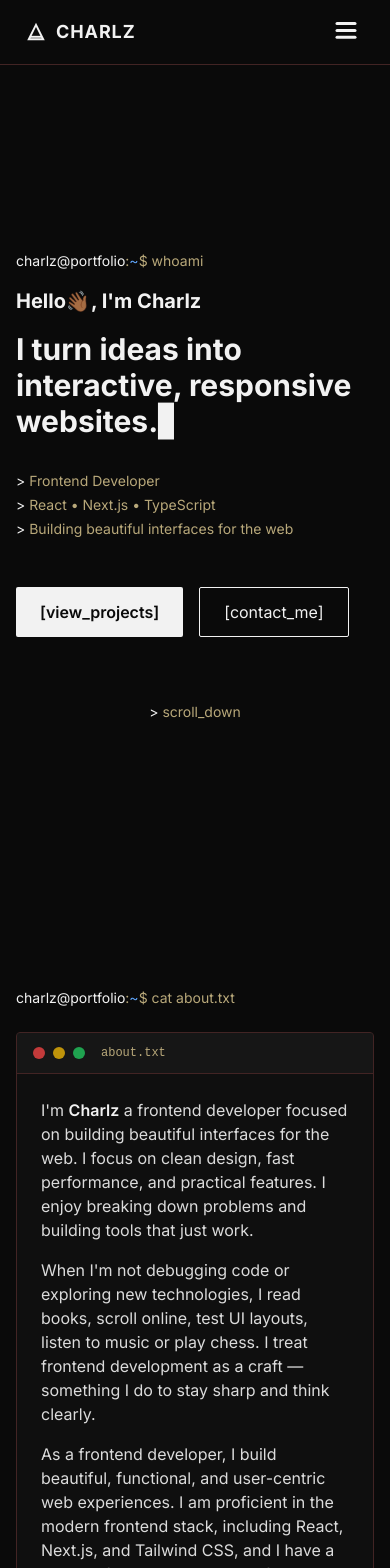
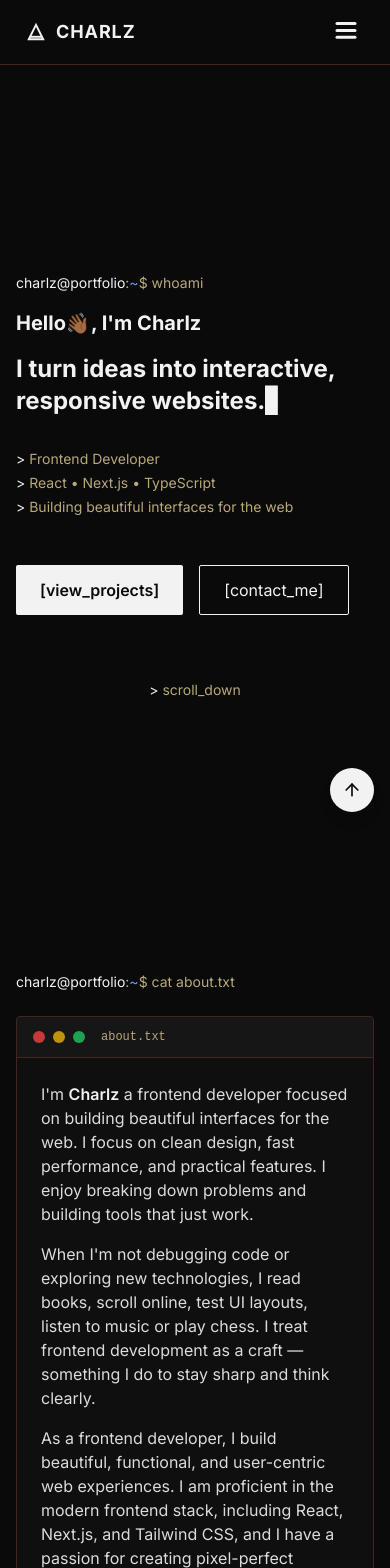
Before and after one commit to charlzx/portfolio, a Next.js app: page / in a window 390 px wide. Shown: the top 1568 px of the page. Built offline with nearby package versions, Linux system fonts and the light colour scheme.

Commit message:
improve mobile layout and add scroll-to-top button

```diff
--- a/src/components/portfolio/AboutSection.tsx
+++ b/src/components/portfolio/AboutSection.tsx
@@ -5,7 +5,7 @@ import About from "@/data/about";
 
 const AboutSection = () => {
   return (
-    <section id="about" className="px-4 md:px-12 lg:px-24 py-20">
+    <section id="about" className="px-4 md:px-12 lg:px-24 py-16 md:py-20">
       <div className="max-w-6xl mx-auto">
         <AnimatedSection>
           <div className="text-muted-foreground text-sm mb-6">
--- a/src/components/portfolio/ContactSection.tsx
+++ b/src/components/portfolio/ContactSection.tsx
@@ -45,7 +45,7 @@ const ContactSection = () => {
   };
 
   return (
-    <section id="contact" className="px-4 md:px-12 lg:px-24 py-20">
+    <section id="contact" className="px-4 md:px-12 lg:px-24 py-16 md:py-20">
       <div className="max-w-6xl mx-auto">
         <AnimatedSection>
           <div className="text-muted-foreground text-sm mb-6">
--- a/src/components/portfolio/ExperienceSection.tsx
+++ b/src/components/portfolio/ExperienceSection.tsx
@@ -6,7 +6,7 @@ import Experience from "@/data/experience";
 
 const ExperienceSection = () => {
   return (
-    <section id="experience" className="px-4 md:px-12 lg:px-24 py-20">
+    <section id="experience" className="px-4 md:px-12 lg:px-24 py-16 md:py-20">
       <div className="max-w-6xl mx-auto">
         <AnimatedSection>
           <div className="text-muted-foreground text-sm mb-6">
--- a/src/components/portfolio/Footer.tsx
+++ b/src/components/portfolio/Footer.tsx
@@ -1,37 +1,77 @@
 "use client";
 
-import { Terminal } from "lucide-react";
+import { Terminal, ArrowUp } from "lucide-react";
 import Link from "next/link";
 import ThemeSelector from "./ThemeSelector";
+import { useEffect, useState } from "react";
 
 const Footer = () => {
   const currentYear = new Date().getFullYear();
+  const [showScrollTop, setShowScrollTop] = useState(false);
+
+  useEffect(() => {
+    const handleScroll = () => {
+      // Show button when user reaches contact section
+      const contactSection = document.getElementById('contact');
+      if (contactSection) {
+        const contactTop = contactSection.offsetTop;
+        setShowScrollTop(window.scrollY + window.innerHeight >= contactTop);
+      }
+    };
+
+    window.addEventListener('scroll', handleScroll);
+    handleScroll(); // Check on mount
+    return () => window.removeEventListener('scroll', handleScroll);
+  }, []);
+
+  const scrollToTop = () => {
+    window.scrollTo({ top: 0, behavior: 'smooth' });
+  };
 
   return (
+    <>
+      {/* Floating scroll to top button */}
+      {showScrollTop && (
+        <button
+          onClick={scrollToTop}
+          className="fixed right-4 md:right-8 bottom-8 z-50 p-3 bg-primary text-primary-foreground rounded-full shadow-lg hover:shadow-xl transition-all duration-300 hover:-translate-y-1"
+          data-cursorvariant="hover"
+          aria-label="Scroll to top"
+        >
+          <ArrowUp size={20} />
+        </button>
+      )}
+
       <footer className="px-4 md:px-12 lg:px-24 py-8 border-t border-border">
-      <div className="max-w-6xl mx-auto flex flex-col md:flex-row items-center justify-between gap-4">
-        <div className="text-muted-foreground text-sm text-center md:text-left">
-          <span className="text-primary">&gt;</span> © {currentYear} Charlz. <span className="block sm:inline">All rights reserved.</span>
+        <div className="max-w-6xl mx-auto">
+          {/* Footer content */}
+          <div className="flex flex-col md:flex-row items-center justify-between gap-6">
+            <div className="text-muted-foreground text-sm text-center md:text-left order-2 md:order-1">
+              <span className="text-primary">&gt;</span> © {currentYear} Charlz. All rights reserved.
             </div>
 
-        <div className="flex items-center gap-4 text-muted-foreground text-xs">
+            <div className="flex flex-wrap items-center justify-center gap-3 md:gap-4 text-muted-foreground text-xs order-1 md:order-2">
               <span><span className="text-primary">status:</span> online</span>
               <span className="hidden sm:inline">|</span>
               <span className="hidden sm:inline"><span className="text-primary">uptime:</span> 99.9%</span>
-          <span>|</span>
+              <span className="hidden sm:inline">|</span>
               <Link
                 href="/terminal"
                 data-cursorvariant="hover"
-            className="text-muted-foreground hover:text-primary transition-colors"
+                className="text-muted-foreground hover:text-primary transition-colors p-2"
                 title="Terminal"
               >
                 <Terminal size={14} />
               </Link>
               <span>|</span>
+              <div className="p-2">
                 <ThemeSelector iconOnly />
               </div>
             </div>
+          </div>
+        </div>
       </footer>
+    </>
   );
 };
 
--- a/src/components/portfolio/HeroSection.tsx
+++ b/src/components/portfolio/HeroSection.tsx
@@ -36,7 +36,7 @@ const HeroSection = () => {
   };
 
   return (
-    <section className="min-h-screen flex flex-col justify-center px-4 md:px-12 lg:px-24 py-20 relative">
+    <section className="min-h-screen flex flex-col justify-center px-4 md:px-12 lg:px-24 py-16 md:py-20 relative">
       <motion.div
         className="max-w-6xl mx-auto w-full"
         initial={{ opacity: 0, y: 30 }}
@@ -75,7 +75,7 @@ const HeroSection = () => {
         </motion.h1>
 
         <motion.h2
-          className="text-3xl md:text-4xl lg:text-5xl text-foreground font-bold mb-8"
+          className="text-2xl md:text-4xl lg:text-5xl text-foreground font-bold mb-8"
           initial={{ opacity: 0 }}
           animate={{ opacity: 1 }}
           transition={{ delay: 0.4 }}
--- a/src/components/portfolio/ProjectsSection.tsx
+++ b/src/components/portfolio/ProjectsSection.tsx
@@ -23,7 +23,7 @@ const ProjectsSection = () => {
   const showTabs = categories.length > 1;
 
   return (
-    <section id="projects" className="px-4 md:px-12 lg:px-24 py-20">
+    <section id="projects" className="px-4 md:px-12 lg:px-24 py-16 md:py-20">
       <div className="max-w-6xl mx-auto">
         <AnimatedSection>
           <div className="text-muted-foreground text-sm mb-6 text-center">
--- a/src/components/portfolio/SkillsSection.tsx
+++ b/src/components/portfolio/SkillsSection.tsx
@@ -30,7 +30,7 @@ const SkillsSection = () => {
   const showTabs = categories.length > 1;
 
   return (
-    <section id="skills" className="px-4 md:px-12 lg:px-24 py-20">
+    <section id="skills" className="px-4 md:px-12 lg:px-24 py-16 md:py-20">
       <div className="max-w-6xl mx-auto">
         <AnimatedSection>
           <div className="text-muted-foreground text-sm mb-6 text-center">
```
Lines whose indentation alone changed are shown as unchanged.
